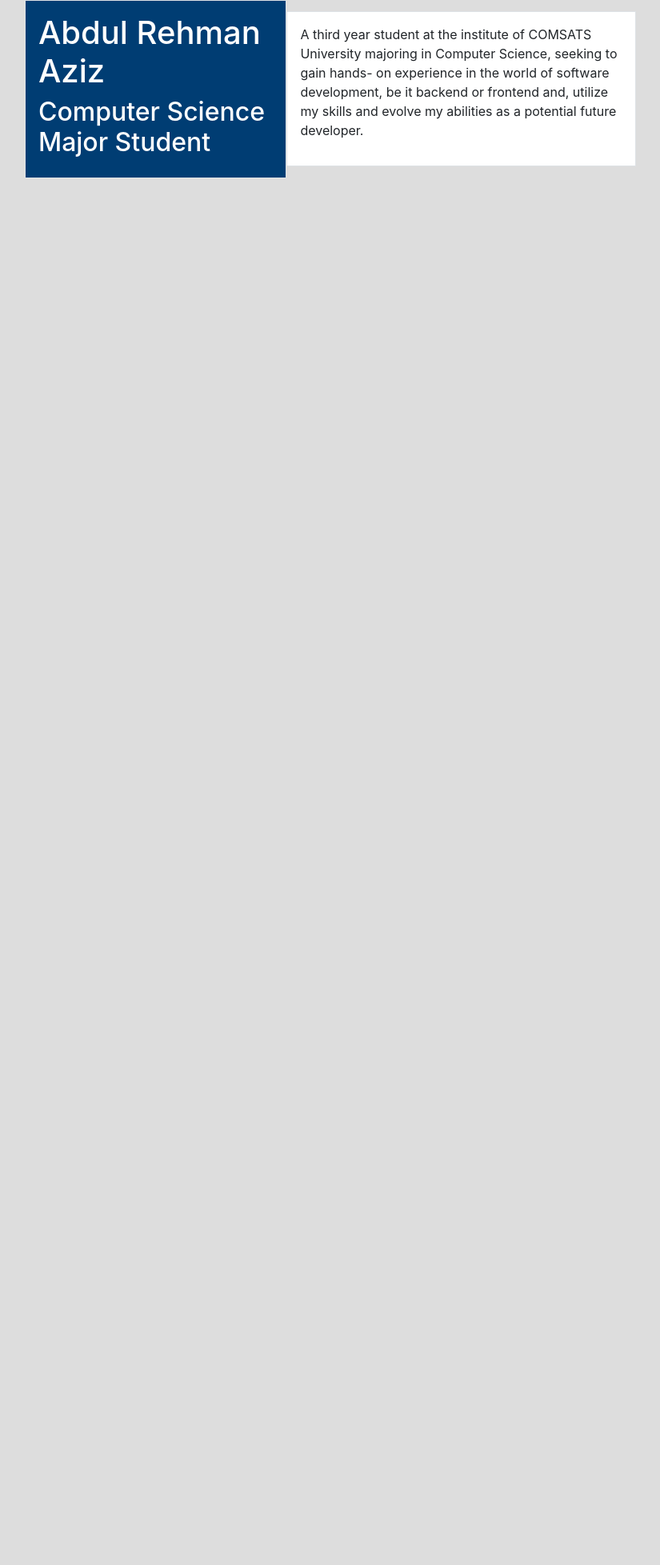
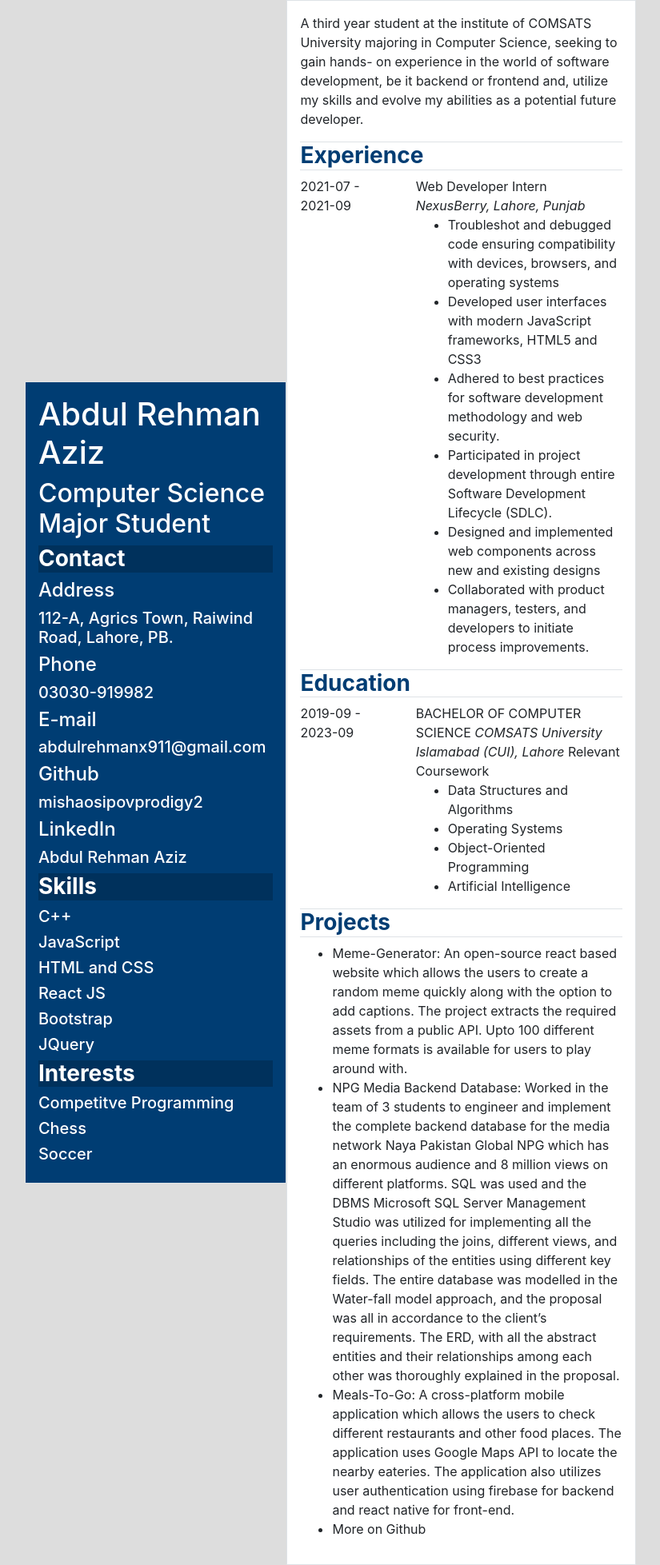
Before and after one commit to abdi-z/CSC336-Web-Technologies-Extension-Assignment-1, a PHP site: page / in a window 1280 px wide. Shown: the whole page at 80% size, without its empty margins (227-1052 px from the left). Before the commit the page ends 222 px from the top, so only its background shows below. Run offline with PHP 8.4, Linux system fonts and the light colour scheme.

Commit message:
Phase 1 complete

```diff
--- a/index.css
+++ b/index.css
@@ -20,3 +20,11 @@ body {
 .left-text {
   color:white;
 }
+
+h3 {
+  color:#003d73
+}
+
+.left-heads {
+  background-color: #00315c;
+}
--- a/index.html
+++ b/index.html
@@ -36,6 +36,64 @@
             <h1 class="left-text">Abdul Rehman Aziz</h1>
 
             <h2 class="left-text">Computer Science Major Student</h2>
+            <h3 class="left-text left-heads"><b>Contact</b></h3>
+            <div class="left-text">
+              <h4>
+                Address
+                <h5>112-A, Agrics Town, Raiwind Road, Lahore, PB.</h5>
+              </h4>
+              <h4>
+                Phone
+
+                <h5>03030-919982</h5>
+              </h4>
+              <h4>
+                E-mail
+
+                <h5>abdulrehmanx911@gmail.com</h5>
+              </h4>
+
+              <h4>
+                Github
+
+                <h5>mishaosipovprodigy2</h5>
+              </h4>
+
+              <h4>
+                LinkedIn
+                <h5>
+                  <a>Abdul Rehman Aziz</a>
+                </h5>
+              </h4>
+            </div>
+
+            <h3 class="left-text left-heads"><b>Skills</b></h3>
+            <div class="left-text">
+              <h5>C++</h5>
+
+              <h5>JavaScript</h5>
+
+              <h5>HTML and CSS</h5>
+
+              <h5>React JS</h5>
+
+              <h5>Bootstrap</h5>
+
+              <h5>JQuery</h5>
+            </div>
+            <h3 class="left-text left-heads"><b>Interests</b></h3>
+            <div class="left-text">
+              <h5>
+                <a> Competitve Programming </a>
+              </h5>
+              <h5>
+                <a> Chess </a>
+              </h5>
+
+              <h5>
+                <a> Soccer </a>
+              </h5>
+            </div>
           </div>
         </div>
 
@@ -48,6 +106,105 @@
               and, utilize my skills and evolve my abilities as a potential
               future developer.
             </p>
+            <h3 class="border-top border-bottom">
+              <b>Experience</b>
+            </h3>
+
+            <div class="row">
+              <div class="col-4">2021-07 - 2021-09</div>
+
+              <div class="col-8">
+                Web Developer Intern
+                <i>NexusBerry, Lahore, Punjab</i>
+
+                <ul>
+                  <li>
+                    Troubleshot and debugged code ensuring compatibility with
+                    devices, browsers, and operating systems
+                  </li>
+                  <li>
+                    Developed user interfaces with modern JavaScript frameworks,
+                    HTML5 and CSS3
+                  </li>
+                  <li>
+                    Adhered to best practices for software development
+                    methodology and web security.
+                  </li>
+                  <li>
+                    Participated in project development through entire Software
+                    Development Lifecycle (SDLC).
+                  </li>
+                  <li>
+                    Designed and implemented web components across new and
+                    existing designs
+                  </li>
+                  <li>
+                    Collaborated with product managers, testers, and developers
+                    to initiate process improvements.
+                  </li>
+                </ul>
+              </div>
+            </div>
+
+            <h3 class="border-top border-bottom">
+              <b>Education</b>
+            </h3>
+
+            <div class="row">
+              <div class="col-4">2019-09 - 2023-09</div>
+
+              <div class="col-8">
+                BACHELOR OF COMPUTER SCIENCE
+                <i>COMSATS University Islamabad (CUI), Lahore</i>
+                Relevant Coursework
+
+                <ul>
+                  <li>Data Structures and Algorithms</li>
+                  <li>Operating Systems</li>
+                  <li>Object-Oriented Programming</li>
+                  <li>Artificial Intelligence</li>
+                </ul>
+              </div>
+            </div>
+
+            <h3 class="border-top border-bottom">
+              <b>Projects</b>
+            </h3>
+
+            <ul>
+              <li>
+                Meme-Generator: An open-source react based website which allows
+                the users to create a random meme quickly along with the option
+                to add captions. The project extracts the required assets from a
+                public API. Upto 100 different meme formats is available for
+                users to play around with.
+              </li>
+
+              <li>
+                NPG Media Backend Database: Worked in the team of 3 students to
+                engineer and implement the complete backend database for the
+                media network Naya Pakistan Global NPG which has an enormous
+                audience and 8 million views on different platforms. SQL was
+                used and the DBMS Microsoft SQL Server Management Studio was
+                utilized for implementing all the queries including the joins,
+                different views, and relationships of the entities using
+                different key fields. The entire database was modelled in the
+                Water-fall model approach, and the proposal was all in
+                accordance to the client’s requirements. The ERD, with all the
+                abstract entities and their relationships among each other was
+                thoroughly explained in the proposal.
+              </li>
+
+              <li>
+                Meals-To-Go: A cross-platform mobile application which allows
+                the users to check different restaurants and other food places.
+                The application uses Google Maps API to locate the nearby
+                eateries. The application also utilizes user authentication
+                using firebase for backend and react native for front-end.
+              </li>
+
+              <li>More on Github</li>
+            </ul>
           </div>
         </div>
       </div>
```
